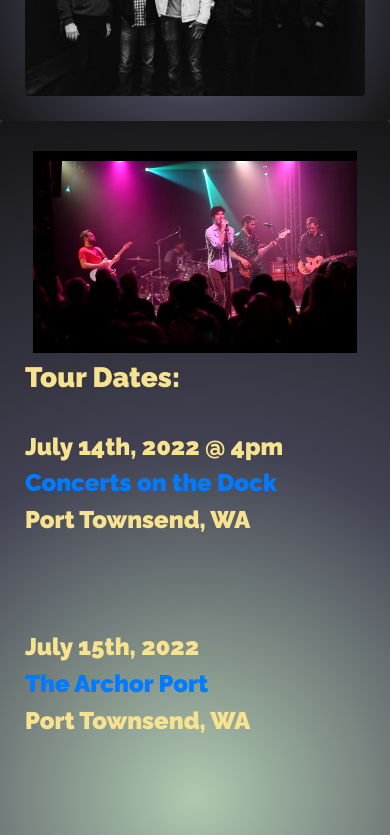
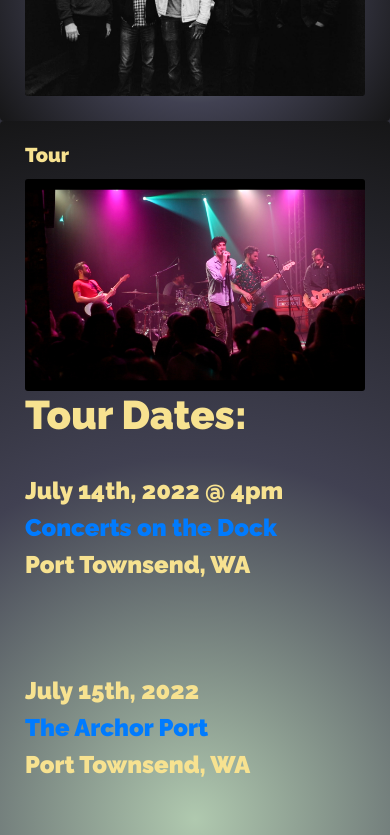
Before and after one commit to luckyian/fortressofthebear, a React (Create React App) app: page / in a window 390 px wide. Shown: the part 256-1091 px from the top of the page. Built offline with nearby package versions, Linux system fonts and the light colour scheme; the HTML template or start-up script is replaced by a standard one.

Commit message:
Added classes for css styling and removed code for mobile friendly format"

```diff
--- a/src/components/Subcomponents/Tour/index.js
+++ b/src/components/Subcomponents/Tour/index.js
@@ -11,16 +11,16 @@
     return (
         <Card className="aboutBack">
         <Card.Body className="text">
-          {/* <Card.Title><h1><u>Tour</u></h1></Card.Title> */}
+          <Card.Title className="tourTitle">Tour</Card.Title>
           <div >
-            <Card.Img src=".\assets\Tour2022.jpg" className="p-2" alt="Touring"></Card.Img>
+            <Card.Img src=".\assets\Tour2022.jpg" alt="Touring"></Card.Img>
           </div>
           <div>
-         <p>
+         <p className="tourWords">
 
            {/* <h3>TBD</h3> */}
            {/* <h3>Check Back Soon for Upcoming Shows</h3> */}
-         <h3>Tour Dates:</h3>
+         <h1>Tour Dates:</h1>
          <br></br>
          <h4>July 14th, 2022 @ 4pm</h4>
          <h4>
```
